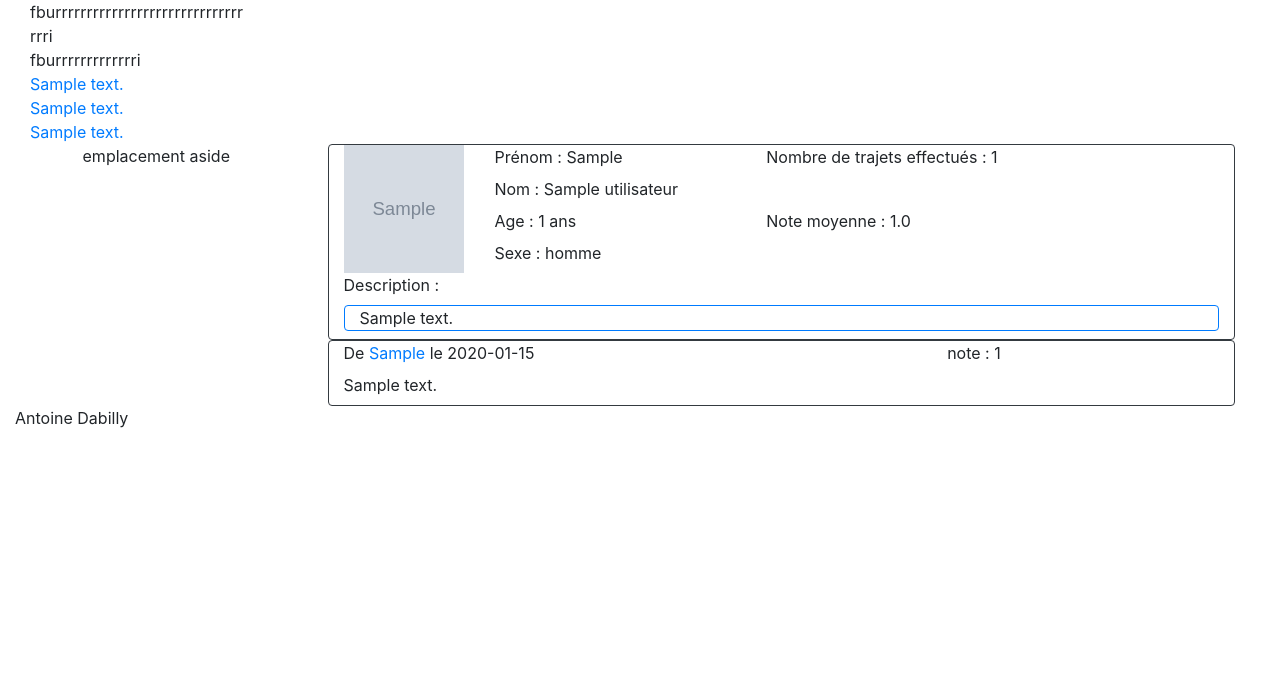
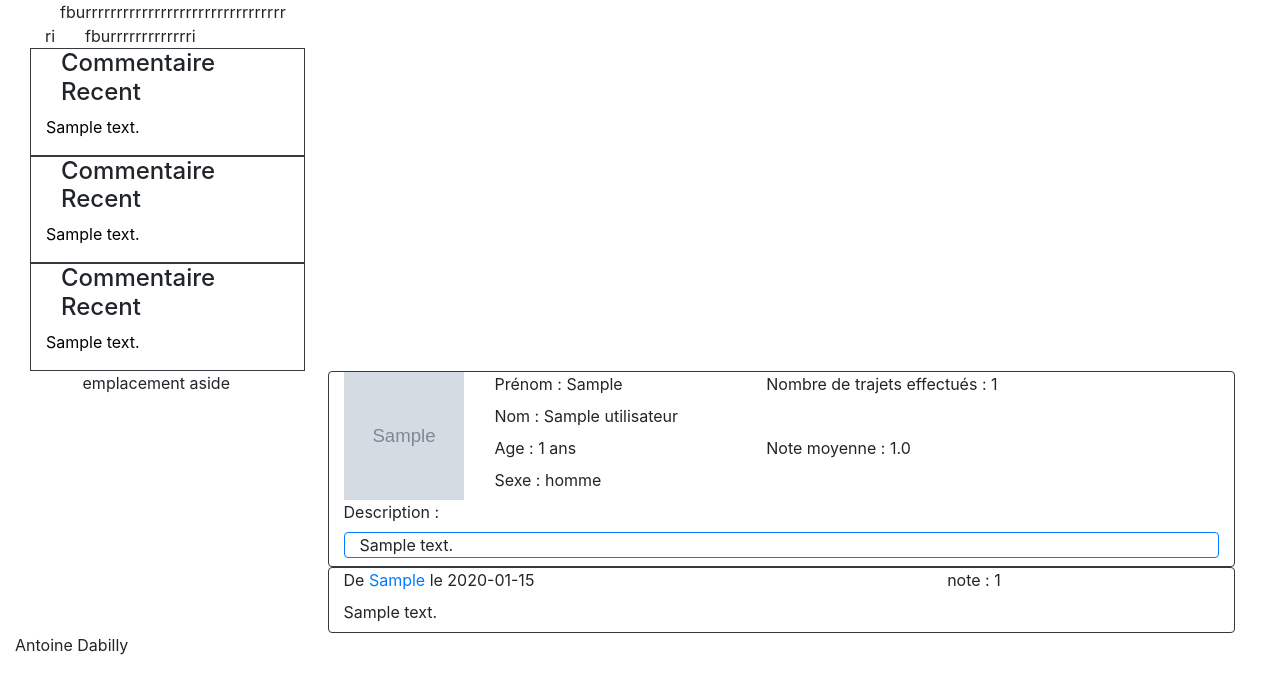
Before and after one commit to Maysho/CovoiturageProjetProgWeb, a PHP site: page /CovoiturageProjetProgWeb/index.php?module=mod_profil&idprofil=1&ongletprofil=profil in a window 1280 px wide. Shown: the part 107-800 px from the top of the page. Run offline with PHP 8.4, Linux system fonts and the light colour scheme; the visitor is signed in with stand-in values (Sample User, id 1); tables that the repository leaves empty hold one stand-in row (values such as "Sample post"); grey boxes marked "Sample" are stand-in pictures; data that the repository does not hold is empty; some libraries are stand-ins or nearby versions.

Commit message:
ajout commentaire recent

```diff
--- a/composants/compCommentaire/vueCommentaire.php
+++ b/composants/compCommentaire/vueCommentaire.php
@@ -11,15 +11,19 @@
 
 	}
 	public function affiche($tab){
+		if (count($tab)>0) {
+			# code...
 
    		?>
-   		<div class="col-12 composant">
-
+   		<div class="col-12 composant border border-dark">
+   			<div class="col-12">
+   				<h4>Commentaire Recent</h4>
+   			</div>
    			<?php
    			for ($i=0; $i <count($tab) ; $i++) {
    				?>
-   				<a class="col-12 row" href="http://localhost:81/CovoiturageProjetProgWeb/index.php?module=mod_profil&idprofil=<?php echo $tab[$i]['idUtilisateur'];?>&ongletprofil=profil#<?php echo $tab[$i]['idAuteur'].'Auteur'.$tab[$i]['idTrajet'].'Trajet';?>">
-   					<span><?php echo $tab[$i]['description']; ?></span>
+   				<a class="col-12 row liensanscouleur" href="http://localhost:81/CovoiturageProjetProgWeb/index.php?module=mod_profil&idprofil=<?php echo $tab[$i]['idUtilisateur'];?>&ongletprofil=profil#<?php echo $tab[$i]['idAuteur'].'Auteur'.$tab[$i]['idTrajet'].'Trajet';?>">
+   					<span><?php echo $tab[$i]['description']; ?></span><p><br></p>
    				</a>
 
 
@@ -30,5 +34,6 @@
 
    		</div>
    	<?php
+   	}
   	}
 }
--- a/composants/compTest/vueTest.php
+++ b/composants/compTest/vueTest.php
@@ -13,7 +13,7 @@
 	public function affiche(){
 
    		?>
-   		<div class="col-12 row composant"><span class="col-12">fburrrrrrrrrrrrrrrrrrrrrrrrrrrrrrrrri</span><span class="col-12">fburrrrrrrrrrrrri</span></div>
+   		<div class="col-12 composant"><span class="col-12">fburrrrrrrrrrrrrrrrrrrrrrrrrrrrrrrrri</span><span class="col-12">fburrrrrrrrrrrrri</span></div>
    	<?php
   	}
 }
--- a/index.php
+++ b/index.php
@@ -110,7 +110,7 @@
 		</header>
 		<?php if (isset($_SESSION['id'])) {
 		echo'<section class="row col-12">';
-		echo "<aside class='row col-3'>";
+		echo "<aside class='col-3'>";
 }
 else
 echo'<section class="row col-12 justify-content-center">';
--- a/modules/mod_profil/vue_profil.php
+++ b/modules/mod_profil/vue_profil.php
@@ -78,7 +78,7 @@
 				for ($i=0; $i < count($commentaires); $i++) {
 					$href = '?module=mod_profil&idprofil='.$commentaires[$i]['idAuteur'].'&ongletprofil=profil';
 ?>
-	   				<section class="border border-dark rounded col-md-12">
+	   				<section class="border border-dark rounded col-md-12" id="<?php echo $commentaires[$i]['idAuteur'].'Auteur99Trajet'?>">
 	   					<div class="row">
 	   						<label class="col-md-8">De <a href="<?php echo $href ;?>"><?php echo $commentaires[$i]['prenom'];?></a> le <?php echo $commentaires[$i]['date']; ?></label>
 	   						<label class="col-md-4">note : <?php echo $commentaires[$i]['note']; ?></label>
--- a/modules/mod_trajet/cont_trajet.php
+++ b/modules/mod_trajet/cont_trajet.php
@@ -40,9 +40,9 @@
 
 
 	        	$trajetAeteValide=$this->modele->aEteValide(htmlspecialchars($_GET['id']));
+	        	$nbPersDansTrajet=$this->modele->nbPersDansTrajet(htmlspecialchars($_GET['id']));
 
-
-	            $this->vue->afficheTrajet(isset($_SESSION['id'])?$_SESSION['id']:0,$tabInfoTrajet,$tabUser,$idS,$tabinfoSTrajet,$tabCommentaire,$estDansTrajet,$prixAPayer[0],$trajetAeteValide,$trajetpeutEtreValide,$trajetValide);
+	            $this->vue->afficheTrajet(isset($_SESSION['id'])?$_SESSION['id']:0,$tabInfoTrajet,$tabUser,$idS,$tabinfoSTrajet,$tabCommentaire,$estDansTrajet,$prixAPayer[0],$trajetAeteValide,$trajetpeutEtreValide,$trajetValide,$nbPersDansTrajet);
 	        }
 	        else{
 	           if(isset($_SESSION['id'])){
```
Also changed, not shown: modules/mod_resTrajet/vue_resTrajet.php (+6 -6 lines), modules/mod_trajet/modele_trajet.php (+8 -0 lines), modules/mod_trajet/vue_trajet.php (+10 -10 lines).
